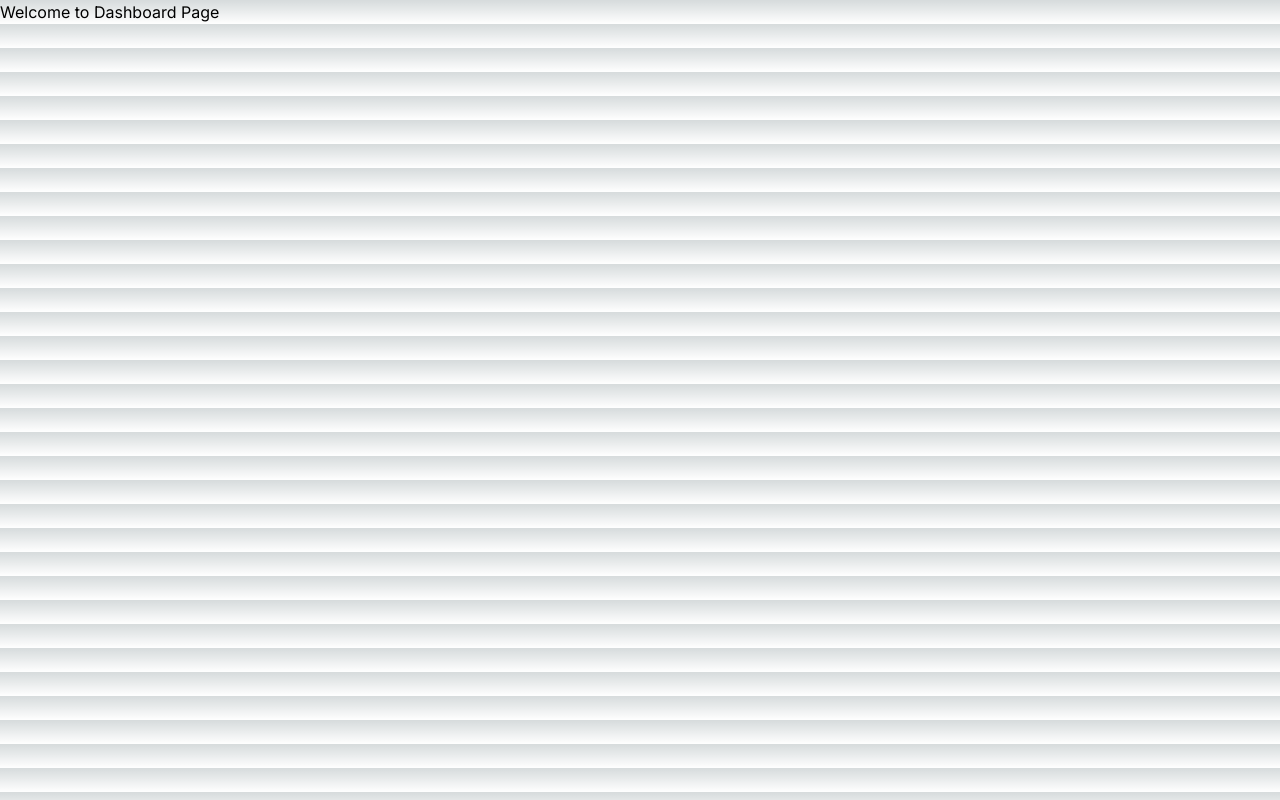
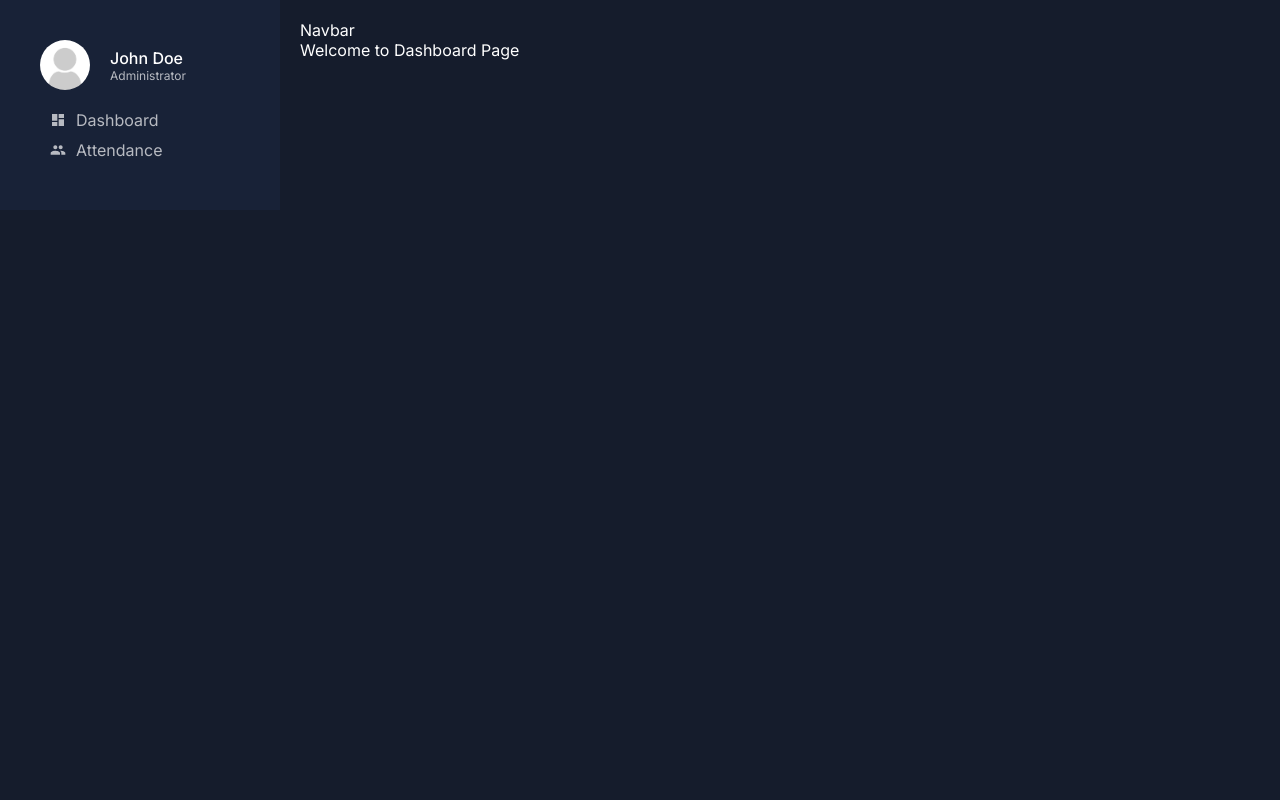
Before and after one commit to SenAarush/door-automation, a Next.js app: page /Pages/Dashboard in a window 1280 px wide. Built offline with nearby package versions, Linux system fonts and the light colour scheme.

Commit message:
Kuch toh bana h

```diff
--- /dev/null
+++ b/app/Pages/Dashboard/layout.tsx
@@ -0,0 +1,24 @@
+import React, { ReactNode } from "react";
+import Sidebar from "../ui/Dashboard/sidebar/sidebar";
+import Navbar from "../ui/Dashboard/navbar/navbar";
+import styles from "../ui/Dashboard/dashboard.module.css";
+
+interface LayoutProps {
+  children: ReactNode;
+}
+
+const Layout: React.FC<LayoutProps> = ({ children }) => {
+  return (
+    <div className={styles.container}>
+      <div className={styles.menu}>
+        <Sidebar />
+      </div>
+      <div className={styles.content}>
+        <Navbar />
+        {children}
+      </div>
+    </div>
+  );
+};
+
+export default Layout;
--- a/app/Pages/Dashboard/page.tsx
+++ b/app/Pages/Dashboard/page.tsx
@@ -1,7 +1,3 @@
 export default function Dashboard() {
-  return (
-    <div>
-      <h1>Welcome to Dashboard Page</h1>
-    </div>
-  );
+  return <div>Welcome to Dashboard Page</div>;
 }
--- a/app/Pages/Login/page.tsx
+++ b/app/Pages/Login/page.tsx
@@ -1,7 +1,3 @@
 export default function Login() {
-  return (
-    <div>
-      <h1>Welcome to Login Page</h1>
-    </div>
-  );
+  return <div>Welcome to Login Page</div>;
 }
--- /dev/null
+++ b/app/Pages/ui/Dashboard/dashboard.module.css
@@ -0,0 +1,14 @@
+.container {
+  display: flex;
+}
+
+.menu {
+  flex: 1;
+  background-color:  var(--bgSoft);
+  padding: 20px;
+}
+
+.content {
+  flex: 4;
+  padding: 20px;
+}
--- a/app/Pages/ui/Dashboard/navbar/navbar.tsx
+++ b/app/Pages/ui/Dashboard/navbar/navbar.tsx
@@ -1,7 +1,3 @@
-export default function navbar() {
-  return (
-    <div>
-      <h1>Navbar</h1>
-    </div>
-  );
+export default function Navbar() {
+  return <div>Navbar</div>;
 }
--- /dev/null
+++ b/app/Pages/ui/Dashboard/sidebar/sidebar.module.css
@@ -0,0 +1,73 @@
+.container {
+  position: sticky;
+  top: 40px;
+  padding: 20px;
+}
+
+.user {
+  display: flex;
+  align-items: center;
+  gap: 20px;
+  margin-bottom: 20px;
+}
+
+.userImage {
+  border-radius: 50%;
+  object-fit: cover;
+}
+
+.userDetail {
+  display: flex;
+  flex-direction: column;
+}
+
+.username {
+  font-weight: 500;
+}
+
+.userTitle {
+  font-size: 12px;
+  color: var(--textSoft);
+}
+
+.menuList {
+  list-style: none;
+  padding: 0;
+  margin: 10px;
+}
+
+.menuItem {
+  margin: 10px 0;
+}
+
+.menuLink {
+  display: flex;
+  align-items: center;
+  gap: 10px;
+  color: var(--textSoft);
+  text-decoration: none;
+  cursor: pointer;
+}
+
+.menuLink:hover,
+.menuLink.active {
+  background-color: var(--bgSoft);
+}
+
+.logout {
+  padding: 20px;
+  margin: 5px 0px;
+  display: flex;
+  align-items: center;
+  gap: 10px;
+  cursor: pointer;
+  border-radius: 10px;
+  background: none;
+  border: none;
+  color: white;
+  width: 100%;
+}
+
+.logout:hover {
+  background-color: #2e374a;
+}
--- a/app/Pages/ui/Dashboard/sidebar/sidebar.tsx
+++ b/app/Pages/ui/Dashboard/sidebar/sidebar.tsx
@@ -1,7 +1,62 @@
-export default function sidebar() {
+import styles from "./sidebar.module.css";
+import Link from "next/link";
+import Image from "next/image";
+import { MdDashboard, MdGroup, MdLogout } from "react-icons/md";
+
+const user = {
+  img: "/noavatar.png",
+  username: "John Doe",
+};
+
+const menuItems = [
+  {
+    list: [
+      {
+        title: "Dashboard",
+        path: "/Pages/Dashboard",
+        icon: <MdDashboard />,
+      },
+      {
+        title: "Attendance",
+        path: "/Pages/Dashboard/Attendance",
+        icon: <MdGroup />,
+      },
+    ],
+  },
+];
+
+const MenuLink = ({ item }) => {
   return (
-    <div>
-      <h1>Sidebar</h1>
+    <Link href={item.path} className={styles.menuLink}>
+      {item.icon}
+      <span>{item.title}</span> {/* Add back the text span */}
+    </Link>
+  );
+};
+
+export default function Sidebar() {
+  return (
+    <div className={styles.container}>
+      <div className={styles.user}>
+        <Image
+          className={styles.userImage}
+          src={user.img || "/noavatar.png"}
+          alt="User Avatar"
+          width="50"
+          height="50"
+        />
+        <div className={styles.userDetail}>
+          <span className={styles.username}>{user.username}</span>
+          <span className={styles.userTitle}>Administrator</span>
+        </div>
+      </div>
+      <ul className={styles.menuList}>
+        {menuItems[0].list.map((item, index) => (
+          <li key={index} className={styles.menuItem}>
+            <MenuLink item={item} />
+          </li>
+        ))}
+      </ul>
     </div>
   );
 }
--- a/app/globals.css
+++ b/app/globals.css
@@ -1,33 +1,22 @@
-@tailwind base;
-@tailwind components;
-@tailwind utilities;
-
 :root {
-  --foreground-rgb: 0, 0, 0;
-  --background-start-rgb: 214, 219, 220;
-  --background-end-rgb: 255, 255, 255;
+  --bg: #151c2c;
+  --bgSoft: #182237;
+  --text: white;
+  --textSoft: #b7bac1;
 }
 
-@media (prefers-color-scheme: dark) {
-  :root {
-    --foreground-rgb: 255, 255, 255;
-    --background-start-rgb: 0, 0, 0;
-    --background-end-rgb: 0, 0, 0;
-  }
+* {
+  margin: 0;
+  padding: 0;
+  box-sizing: border-box;
 }
 
 body {
-  color: rgb(var(--foreground-rgb));
-  background: linear-gradient(
-      to bottom,
-      transparent,
-      rgb(var(--background-end-rgb))
-    )
-    rgb(var(--background-start-rgb));
+  background-color: var(--bg);
+  color: var(--text);
 }
 
-@layer utilities {
-  .text-balance {
-    text-wrap: balance;
-  }
+a {
+  color: inherit;
+  text-decoration: none;
 }
--- a/package.json
+++ b/package.json
@@ -11,7 +11,8 @@
   "dependencies": {
     "next": "14.2.7",
     "react": "^18.3.1",
-    "react-dom": "^18"
+    "react-dom": "^18",
+    "react-icons": "4.11"
   },
   "devDependencies": {
     "@types/node": "^20",
```
Also changed, not shown: app/Pages/Dashboard/Users/page.tsx (added, +7 -0 lines), app/Pages/ui/Dashboard/navbar/navbar.module.css (added), public/noavatar.png (added), 1 other file (tests, documents, lock files or other folders).
